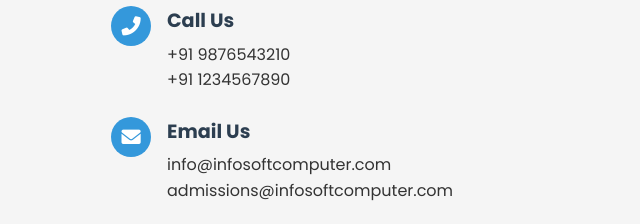
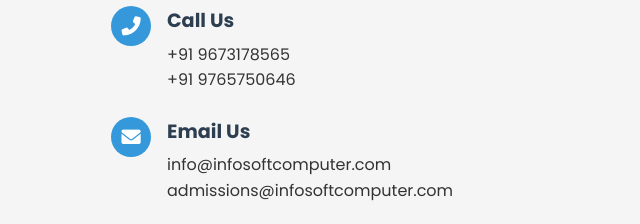
Before and after one commit to Meshram12/infosoft-92, a plain HTML site: page index.htm in a window 1280 px wide. Shown: the part 5361-5585 px from the top of the page, 0-640 px from the left. Drawn offline with Linux system fonts and the light colour scheme.

Commit message:
Add files via upload

```diff
--- a/index.htm
+++ b/index.htm
@@ -839,7 +839,7 @@
                         </div>
                         <div class="info-details">
                             <h4>Call Us</h4>
-                            <p>+91 9876543210<br>+91 1234567890</p>
+                            <p>+91 9673178565<br>+91 9765750646</p>
                         </div>
                     </div>
                     <div class="info-item">
```
